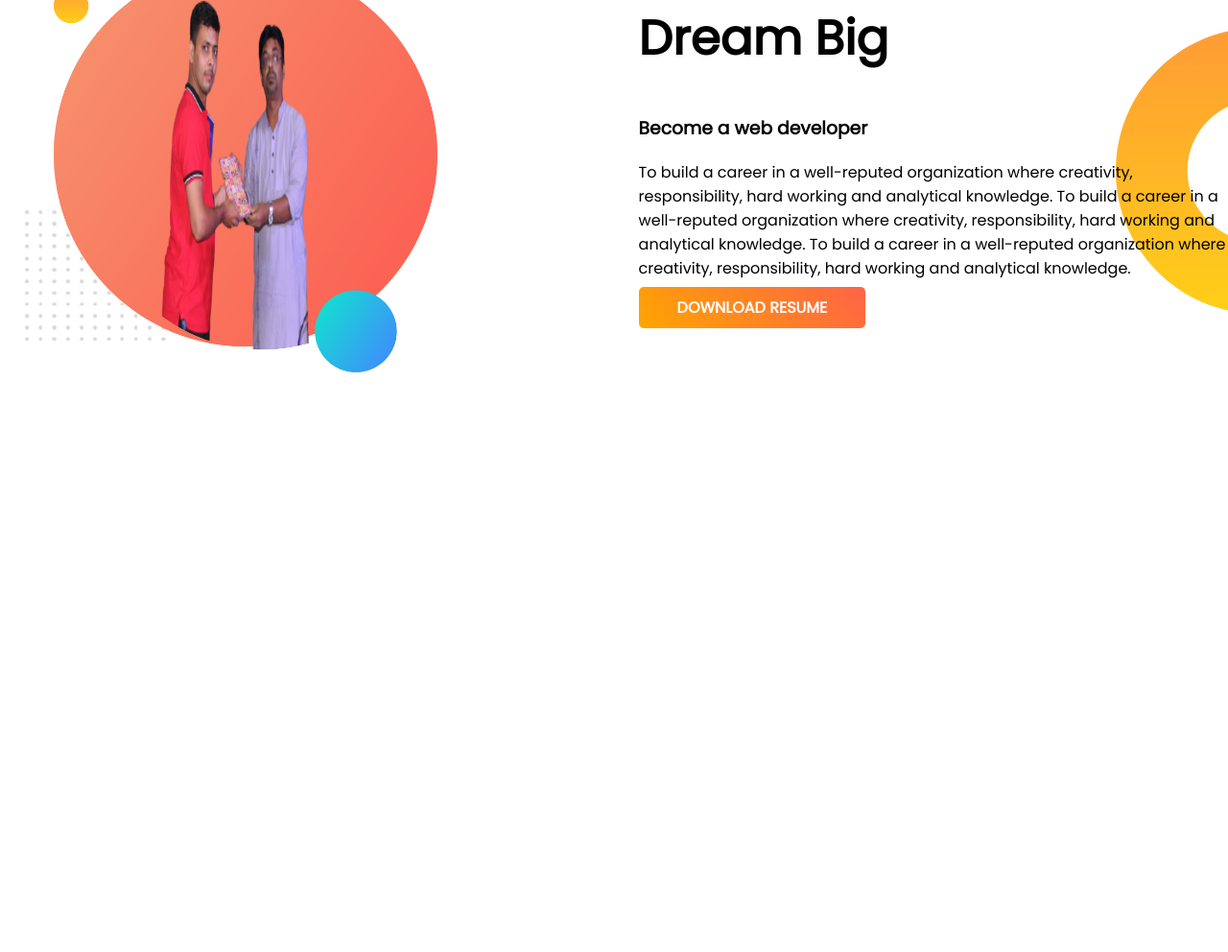
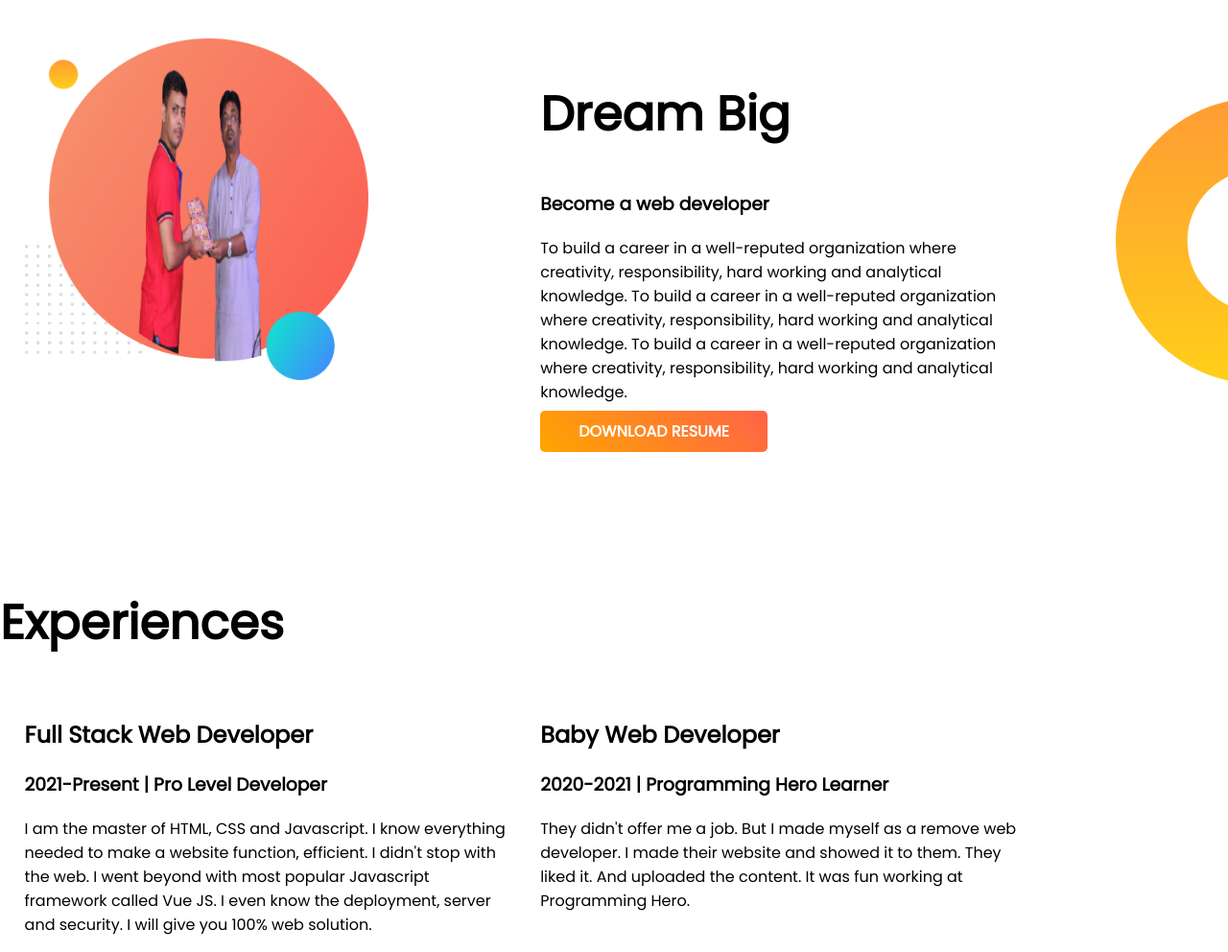
Before and after one commit to MridulChandraNath/developer-portfolio, a plain HTML site: page index.html in a window 1280 px wide. Shown: the part 752-1744 px from the top of the page at 96% size. Before the commit the page ends 1297 px from the top, so only its background shows below. Drawn offline with Linux system fonts and the light colour scheme.

Commit message:
Experience area added

```diff
--- a/index.html
+++ b/index.html
@@ -14,7 +14,7 @@
 </head>
 
 <body>
-    <section class="top-banner">
+    <section class="top-banner flexible-container">
         <div class="half-width">
             <h1>Welcome to </h1>
             <h1><span class="orange-color">Mridul Chandra Nath</span> World!</h1>
@@ -42,7 +42,7 @@
 
     </section>
 
-    <section class="dream-big">
+    <section class="dream-big flexible-container">
         <div class="half-width">
             <img src="images/mridulAndSadiqSirBG.png" alt="">
         </div>
@@ -72,6 +72,39 @@
 
     </section>
 
+    <section class="experience-area">
+        <h1>Experiences</h1>
+
+        <div>
+            <div class="half-width">
+                <h2>Full Stack Web Developer</h2>
+                <h3>2021-Present | Pro Level Developer</h3>
+                <p>I am the master of HTML, CSS and Javascript. I know everything needed to make a website function,
+                    efficient. I didn't stop with the web. I went beyond with most popular Javascript framework called
+                    Vue
+                    JS. I even know the deployment, server and security. I will give you 100% web solution.</p>
+
+            </div>
+
+            <div class="half-width">
+                <h2>Baby Web Developer</h2>
+                <h3>2020-2021 | Programming Hero Learner</h3>
+                <p>They didn't offer me a job. But I made myself as a remove web developer. I made their website and
+                    showed
+                    it to them. They liked it. And uploaded the content. It was fun working at Programming Hero.</p>
+
+
+            </div>
+
+        </div>
+
+
+
+
+    </section>
+
+
+
 
 
 </body>
--- a/style.css
+++ b/style.css
@@ -8,14 +8,20 @@ h1{
 .orange-color{
     color: orange;
 }
-section{
+.flexible-container{
     display: flex;
     margin-bottom: 150px;
 }
 
 .half-width{
-    width: 80%;
+    width: 40%;
     padding-left: 2%;
+    float: left;
+
+    /* width:40%;
+    float: left;
+    margin-left: 5%;
+    padding-left: 2%; */
 }
 .half-width img{
     width: 70%;
```
